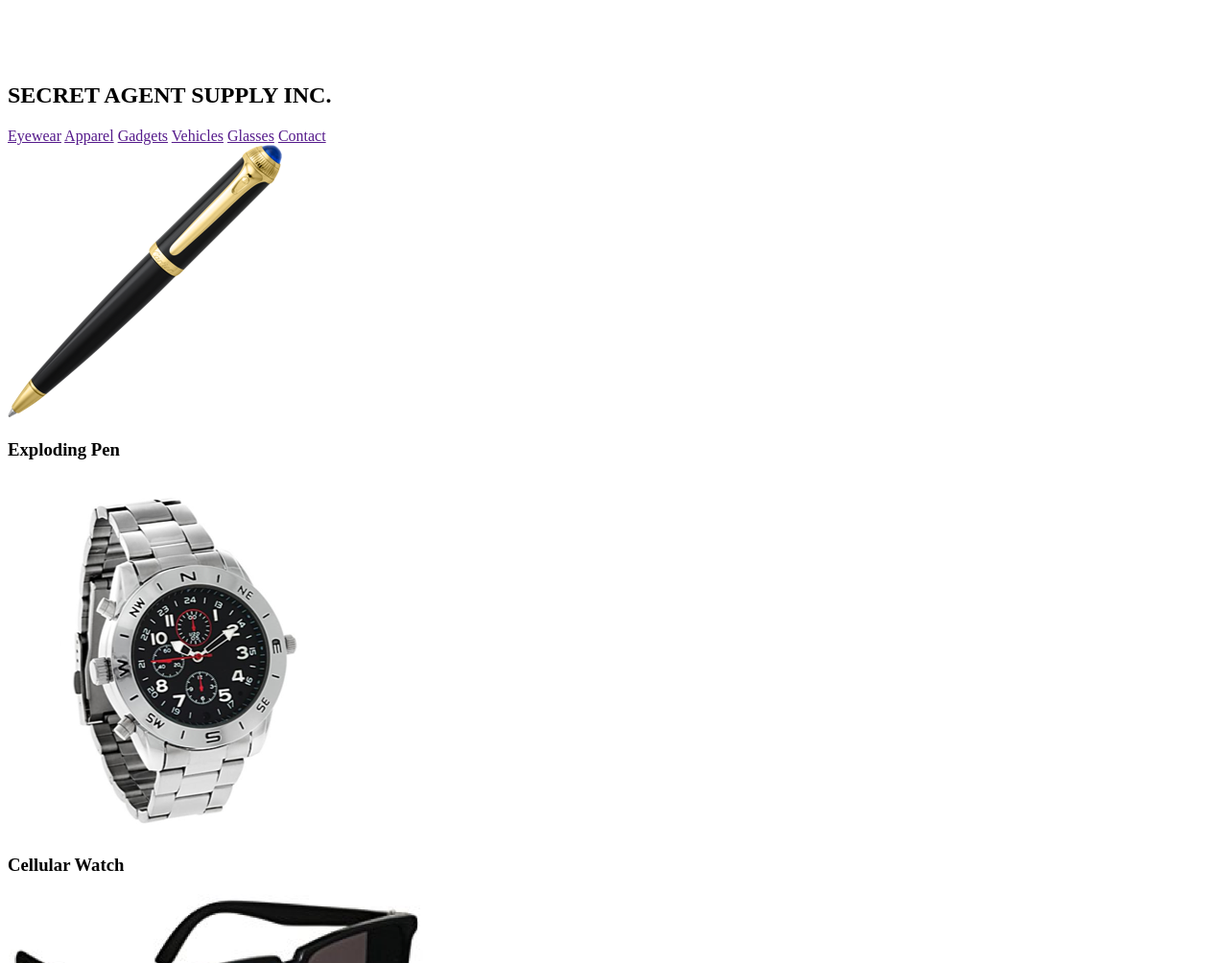
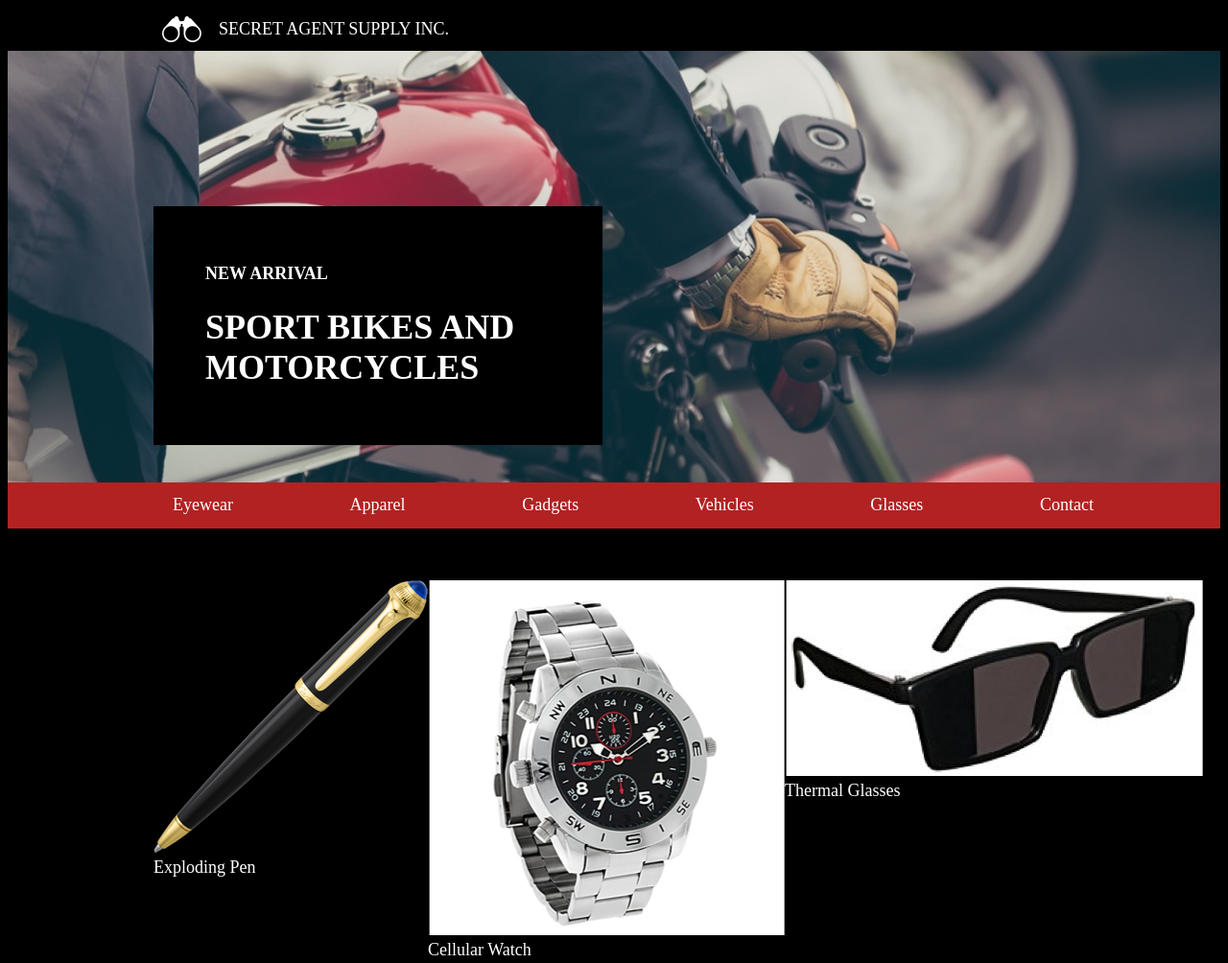
Before and after one commit to henkesan/SecretAgentSupply, a plain HTML site: page index.html in a window 1280 px wide. Shown: the top 1004 px of the page at 96% size. Drawn offline with Linux system fonts and the light colour scheme.

Commit message:
conf update

```diff
--- a/index.html
+++ b/index.html
@@ -7,36 +7,47 @@
     <title>>Secret Agent Supply Inc.</title>
   </head>
   <body>
-    <div class="flex-container">
-      <div id="logo">
+    <div class="logo">
+      <div class="container">
         <img src="./resources/css/logo.png" />
-        <h2>SECRET AGENT SUPPLY INC.</h2>
+        <span>SECRET AGENT SUPPLY INC.</span>
       </div>
+    </div>
       <div class="banner">
+        <div class="container">
+          <div class="headliner">
+            <h4>NEW ARRIVAL</h4>
+            <h1>SPORT BIKES AND MOTORCYCLES</h1>
+          </div>
+        </div>
       </div>
       <nav>
-        <span><a href="">Eyewear</a></span>
-        <span><a href="">Apparel</a></span>
-        <span><a href="">Gadgets</a></span>
-        <span><a href="">Vehicles</a></span>
-        <span><a href="">Glasses</a></span>
-        <span><a href="">Contact</a></span>
+        <ul class="container">
+          <li>Eyewear</li>
+          <li>Apparel</li>
+          <li>Gadgets</a></span>
+          <li>Vehicles</li>
+          <li>Glasses</li>
+          <li>Contact</li>
+        </ul>
       </nav>
-      <div class="products flex-container">
+      <div class="container">
+        <div class="products">
         <div class="item">
           <img src="./resources/css/pen.png" alt="">
-          <h3>Exploding Pen</h3>
+          <span>Exploding Pen</span>
         </div>
         <div class="item">
           <img src="./resources/css/watch.png" alt="">
-          <h3>Cellular Watch</h3>
+          <span>Cellular Watch</span>
         </div>
         <div class="item">
           <img src="./resources/css/glasses.png" alt="">
-          <h3>Thermal Glasses</h3>
+          <span>Thermal Glasses</span>
+        </div>
         </div>
       </div>
-      <div class="info flex-container">
+      <div class="info container">
         <div id="location">
           <h3>Location</h3>
           <h4>-47.346436, 84.32354</h4>
@@ -49,6 +60,6 @@
       <footer>
         <h3>Copyright Secret Agent Supply Inc</h3>
       </footer>
-    </div>
+
   </body>
 </html>
--- a/resources/css/style.css
+++ b/resources/css/style.css
@@ -0,0 +1,66 @@
+html{
+  font-size: 18px;
+  font-style: helvetica;
+  background-color: black;
+  color: white;
+}
+.logo .container{
+  display: flex;
+  align-items: center;
+  font-size: 1rem;
+}
+
+.logo img{
+  height: 1.5rem;
+  padding: 0 0.5rem;
+}
+.logo span{
+  font-size: 1rem;
+  padding: 0.66rem 0.5rem;
+}
+
+.container{
+  max-width: 960px;
+  margin: 0 auto;
+
+}
+.banner{
+  height: 25rem;
+  background-image: url('moto.jpeg');
+  background-repeat: no-repeat;
+  background-position: center;
+  background-size: cover;
+}
+.headliner{
+  background-color: black;
+  color: white;
+  width: 20rem;
+  top: 9rem;
+  padding: 2rem 3rem;
+  position: relative;
+  }
+.headliner h4{
+  font-size: 1rem;
+}
+.headliner h1 {
+  font-size: 2rem;
+}
+
+nav{
+  background-color: firebrick;
+  padding-top: 0.75rem;
+  padding-bottom: 0.75rem;
+  align-items: center;
+  }
+
+nav ul{
+  display: flex;
+  align-items: center;
+  justify-content: space-between;
+  list-style: none;
+}
+.products{
+  display: flex;
+  justify-content: space-between;
+  margin: 3rem 0 0 0;
+}
```
